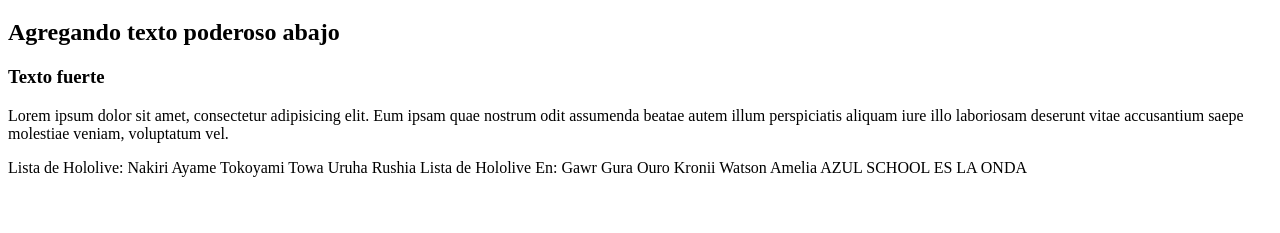
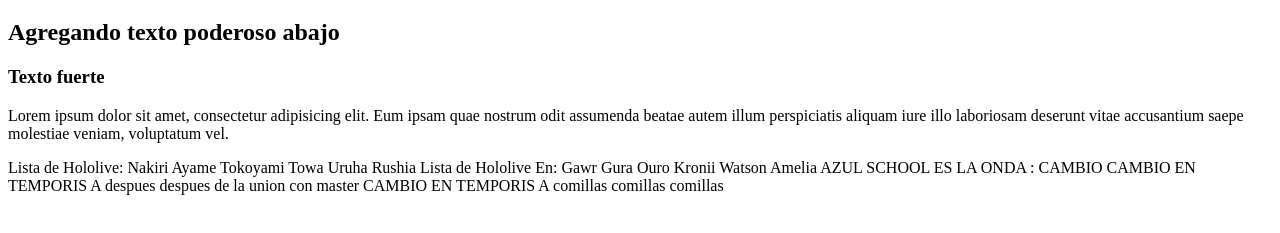
Before and after one commit to Acezurita/Git-GitHUB-AzulSchool, a plain HTML site: page index.html in a window 1280 px wide. Shown: the part 61-294 px from the top of the page. Drawn offline with Linux system fonts and the light colour scheme.

Commit message:
Despues de la fusion con master: TemporisA

```diff
--- a/index.html
+++ b/index.html
@@ -24,7 +24,10 @@
        Ouro Kronii
        Watson Amelia
 
-    AZUL SCHOOL ES LA ONDA
+    AZUL SCHOOL ES LA ONDA : CAMBIO
+    CAMBIO EN TEMPORIS A despues despues de la union con master
+
+    CAMBIO EN TEMPORIS A comillas comillas comillas
 
 </body>
 </html>
```
Also changed, not shown: Archivo.txt.
